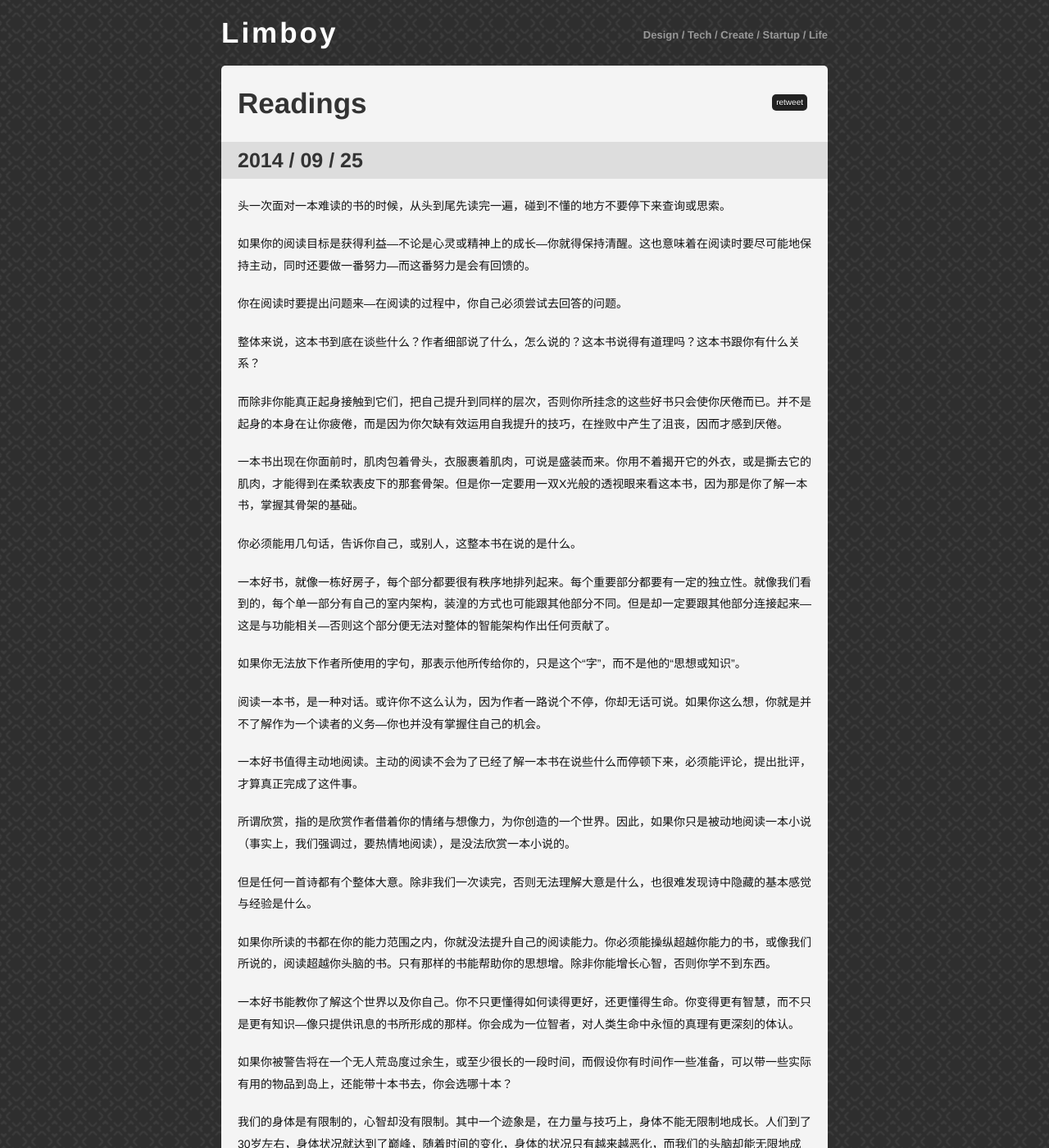
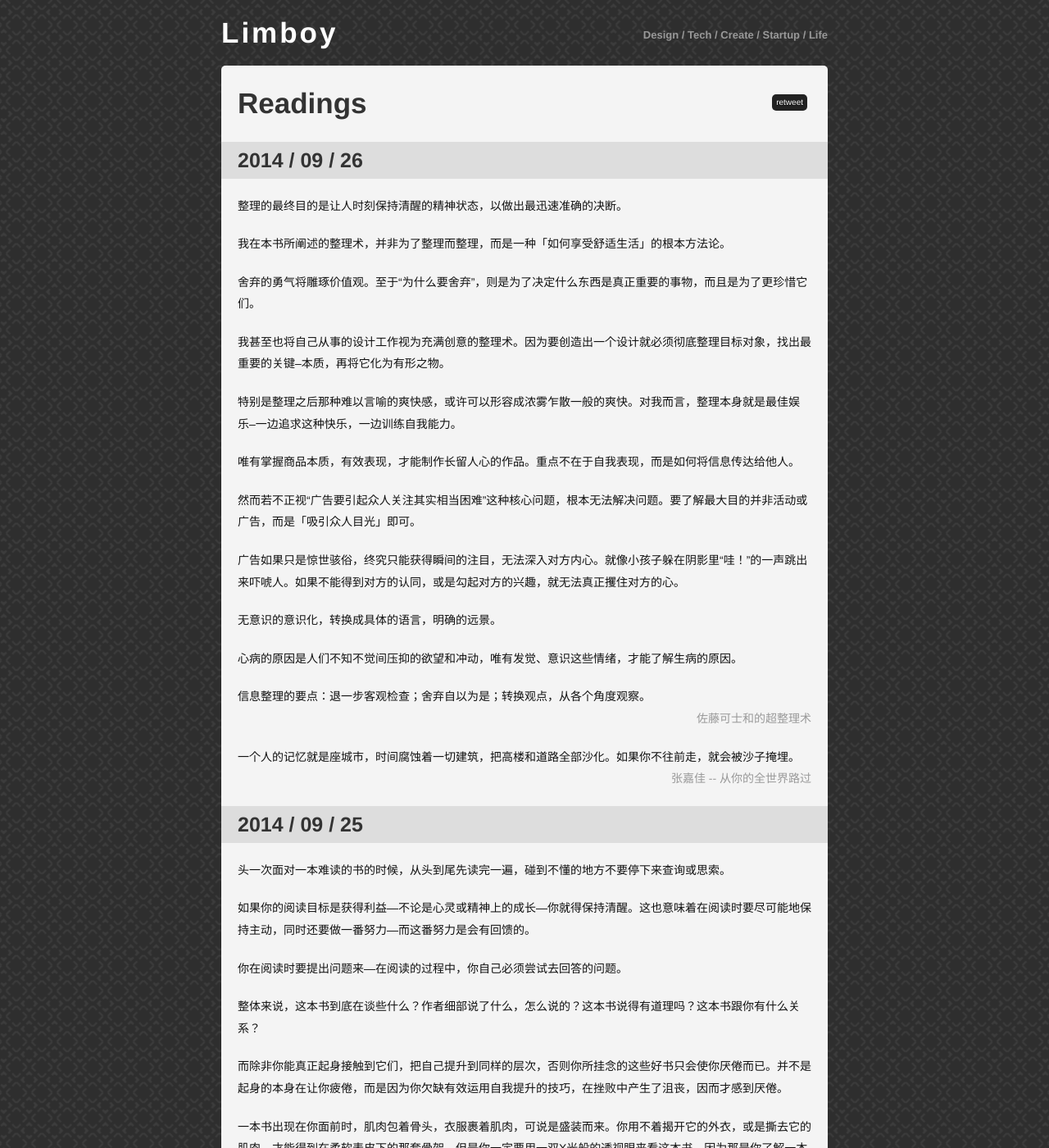
Before and after one commit to limboy/lzyy.github.com, a Jekyll site: the page built from readings.md, in a window 1280 px wide and 1400 px high. Shown: the whole window at 82% size. Built offline with Jekyll 4.4.1, drawn with Linux system fonts in a browser that asks for light colours; Markdown is read by kramdown in place of the engine named in the settings; comment, search, counter and statistics services are not loaded.

Commit message:
update readings

```diff
--- a/readings.md
+++ b/readings.md
@@ -2,6 +2,37 @@
 layout: post
 title: Readings
 ---
+
+### 2014 / 09 / 26
+
+整理的最终目的是让人时刻保持清醒的精神状态，以做出最迅速准确的决断。
+
+我在本书所阐述的整理术，并非为了整理而整理，而是一种「如何享受舒适生活」的根本方法论。
+
+舍弃的勇气将雕琢价值观。至于“为什么要舍弃”，则是为了决定什么东西是真正重要的事物，而且是为了更珍惜它们。
+
+我甚至也将自己从事的设计工作视为充满创意的整理术。因为要创造出一个设计就必须彻底整理目标对象，找出最重要的关键--本质，再将它化为有形之物。
+
+特别是整理之后那种难以言喻的爽快感，或许可以形容成浓雾乍散一般的爽快。对我而言，整理本身就是最佳娱乐--一边追求这种快乐，一边训练自我能力。
+
+唯有掌握商品本质，有效表现，才能制作长留人心的作品。重点不在于自我表现，而是如何将信息传达给他人。
+
+然而若不正视“广告要引起众人关注其实相当困难”这种核心问题，根本无法解决问题。要了解最大目的并非活动或广告，而是「吸引众人目光」即可。
+
+广告如果只是惊世骇俗，终究只能获得瞬间的注目，无法深入对方内心。就像小孩子躲在阴影里“哇！”的一声跳出来吓唬人。如果不能得到对方的认同，或是勾起对方的兴趣，就无法真正攫住对方的心。
+
+无意识的意识化，转换成具体的语言，明确的远景。
+
+心病的原因是人们不知不觉间压抑的欲望和冲动，唯有发觉、意识这些情绪，才能了解生病的原因。
+
+信息整理的要点：退一步客观检查；舍弃自以为是；转换观点，从各个角度观察。
+
+<p class="via">佐藤可士和的超整理术</p>
+
+一个人的记忆就是座城市，时间腐蚀着一切建筑，把高楼和道路全部沙化。如果你不往前走，就会被沙子掩埋。
+
+<p class="via">张嘉佳 -- 从你的全世界路过</p>
+
 
 ### 2014 / 09 / 25
 
```
